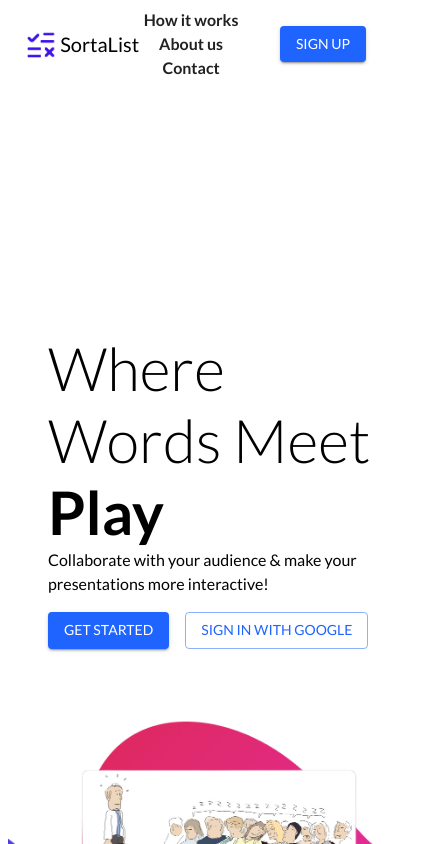
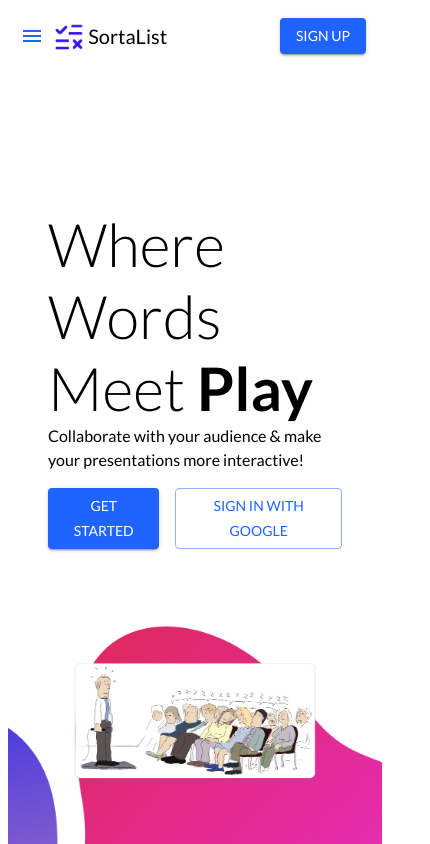
Before and after one commit to avpa11/SortaList, a React (Create React App) app in the folder sortalist/: page / in a window 390 px wide. Shown: the top 844 px of the page, 430 px wide, since content can reach past the window. Built offline with nearby package versions, Linux system fonts and the light colour scheme; no server answers.

Commit message:
Responsive Design Fix for NavBar
NavBar.js has been updated to fix the responsive design on mobile/desktop devices. The webpack compiles successfully without an errors. Fixed the MUI elements so that the <p> does not appear as the parent of any <div> element clearing the console errors.

```diff
--- a/sortalist/src/components/NavBar.js
+++ b/sortalist/src/components/NavBar.js
@@ -5,6 +5,9 @@ import {
   Typography,
   Button,
   Box,
+  Drawer,
+  List,
+  ListItem,
   useMediaQuery,
   useTheme,
   Link as MuiLink,
@@ -13,6 +16,7 @@ import {
   MenuItem,
   Alert,
 } from "@mui/material";
+import MenuIcon from "@mui/icons-material/Menu";
 import { getIsUserAuth, signOutUser } from "../redux/slices/user";
 import { useDispatch, useSelector } from "react-redux";
 import { useNavigate } from "react-router-dom";
@@ -28,6 +32,7 @@ function NavBar() {
   const navigate = useNavigate();
   const [error, setError] = useState(null);
   const [anchorEl, setAnchorEl] = React.useState(null);
+  const [mobileOpen, setMobileOpen] = useState(false);
 
   const logout = () => {
     signOut(auth)
@@ -49,7 +54,12 @@ function NavBar() {
     setAnchorEl(null);
   };
 
+  const handleDrawerToggle = () => {
+    setMobileOpen(!mobileOpen);
+  };
+
   return (
+    <div>
       <AppBar
         position="relative"
         sx={{
@@ -59,6 +69,11 @@ function NavBar() {
         }}
         >
         <Toolbar>
+          {isMobile && (
+              <IconButton edge="start" color="primary" aria-label="menu" onClick={handleDrawerToggle}>
+                <MenuIcon />
+              </IconButton>
+          )}
           <Typography
             variant="h6"
             component="div"
@@ -77,29 +92,30 @@ function NavBar() {
             />
             <span font-color="black">SortaList</span>
           </Typography>
+          {!isMobile && (
           <Box
             display="flex"
-          flexDirection={isMobile ? "column" : "row"}
+            flexDirection="row"
             justifyContent="center"
             alignItems="center"
             flexGrow={1}
             >
             {/* Create the navigation bar with links to the How it works, About us and Contact pages */}
-          <Typography variant="body1" color="text.primary">
+            <Typography component="div" variant="body1" color="text.primary">
                 <Box mr={5}>
                   <MuiLink to="/how-it-works" color="inherit" underline="none">
                     How it works
                   </MuiLink>
                 </Box>
               </Typography>
-          <Typography variant="body1" color="text.primary">
+              <Typography component="div" variant="body1" color="text.primary">
                 <Box mr={5}>
                   <MuiLink to="/about-us" color="inherit" underline="none">
                     About us
                   </MuiLink>
                 </Box>
               </Typography>
-          <Typography variant="body1" color="text.primary">
+              <Typography component="div" variant="body1" color="text.primary">
                 <Box mr={5}>
                   <MuiLink to="/contact" color="inherit" underline="none">
                     Contact
@@ -107,6 +123,7 @@ function NavBar() {
                 </Box>
               </Typography>
           </Box>
+          )}
           {/* Add the Login and Sign Up button to the top right of the navigation bar */}
           {!isUserAuth ? (
             <Box>
@@ -155,6 +172,26 @@ function NavBar() {
           )}
         </Toolbar>
       </AppBar>
+      {isMobile && (
+        <Drawer
+          variant="temporary"
+          open={mobileOpen}
+          onClose={handleDrawerToggle}
+        >
+          <List>
+            <ListItem button component={MuiLink} to="/how-it-works">
+              How it works
+            </ListItem>
+            <ListItem button component={MuiLink} to="/about-us">
+              About us
+            </ListItem>
+            <ListItem button component={MuiLink} to="/contact">
+              Contact
+            </ListItem>
+          </List>
+        </Drawer>
+      )}
+    </div>
   );
 }
 
--- a/sortalist/src/pages/LandingPage.js
+++ b/sortalist/src/pages/LandingPage.js
@@ -65,8 +65,8 @@ const LandingPage = () => {
           backgroundPosition: "center", // Center the image
           backgroundRepeat: "no-repeat",
           backgroundSize: "cover", // Cover the entire container
-          height: "100vh", // Full height of the viewport
-          width: "100vw", // Full width of the viewport
+          //height: "100vh", // Full height of the viewport
+          //width: "100vw", // Full width of the viewport
         }}
       >
         <Grid container>
```
Lines whose indentation alone changed are shown as unchanged.
